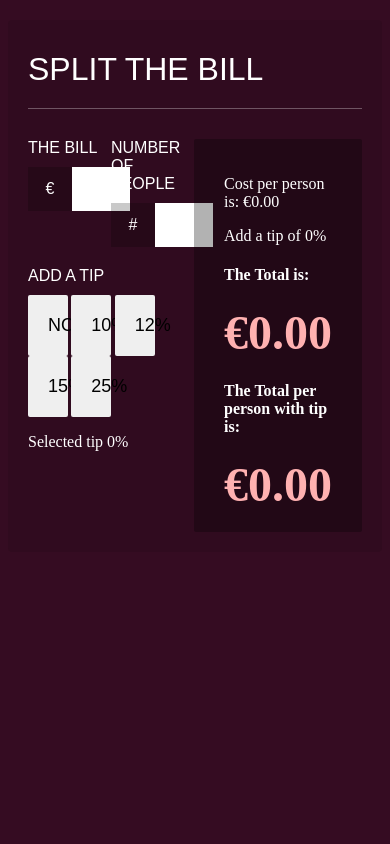
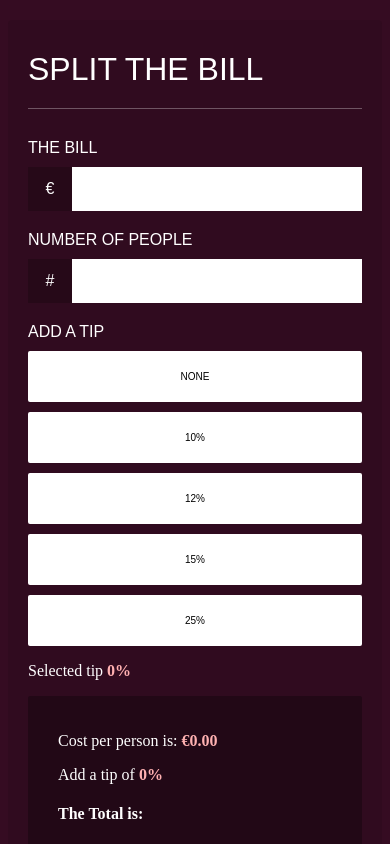
Before and after one commit to mulrooneydesign/split-the-bill, a React (Create React App) app: page / in a window 390 px wide. Shown: the top 844 px of the page. Built offline with nearby package versions, Linux system fonts and the light colour scheme; what webfontloader would draw is missing.

Commit message:
Make responsive

```diff
--- a/src/App.js
+++ b/src/App.js
@@ -28,10 +28,10 @@ const App = () => {
             <hr />
             <div className={classes.grid}>
                 <div>
-                    <InputField icon="€" id="price" type="number" name="price" onChange={onChangeBillHandler} title="The Bill" />
-                    <InputField icon="#" id="people" type="number" name="people" onChange={onChangePriceHandler} title="Number of People" />
+                    <InputField icon="€" id="price" type="number" name="price" onChange={onChangeBillHandler} title="The Bill" value="00.00"/>
+                    <InputField icon="#" id="people" type="number" name="people" onChange={onChangePriceHandler} title="Number of People" value="1"/>
                     <TipChooser onSaveTip={onChangeTipHandler} />
-                    <p>Selected tip {tipPercentage}%</p>
+                    <p>Selected tip <strong>{tipPercentage}%</strong></p>
                 </div>
 
                 <div className={classes.results}>
--- a/src/App.module.css
+++ b/src/App.module.css
@@ -20,7 +20,14 @@
 
 .grid {
     display: grid;
-    grid-template-columns: 1fr 1fr;
+    grid-template-columns: 1fr;
+}
+
+@media screen and (min-width: 600px) {
+    .grid {
+        grid-template-columns: 1fr 1fr;
+    }
+
 }
 
 hr {
--- a/src/UI/Button/Button.module.css
+++ b/src/UI/Button/Button.module.css
@@ -1,20 +1,22 @@
 .tip-button {
     box-sizing: border-box;
     border: none;
-    background-color: none;
+    background-color: white;
     padding: 20px;
-    width: 16%;
-    margin-right: 2%;
+    width: 100%;
+    margin-bottom: 10px;
+    margin-right: 0;
     text-align: center;
     font-family: 'Oswald', sans-serif;
     font-weight: 100;
     text-transform: uppercase;
-    font-size: 18px;
+    font-size: 10px;
     border-radius: 2px;
+    display: block;
 }
 
 .tip-button:hover {
-    color: #350c22;
+    color: #ffb1b1;
     background-color: black;
 }
 
@@ -22,3 +24,12 @@
     color: rgb(255, 255, 255);
     background-color: black;
 }
+
+@media screen and (min-width: 600px) {
+    .tip-button {
+        display: inline;
+        width: 17.5%;
+        margin-right: 2%;
+        font-size: 16px;
+    }
+}
--- a/src/UI/InputField/InputField.module.css
+++ b/src/UI/InputField/InputField.module.css
@@ -1,7 +1,7 @@
 .input-field {
     display: block;
-    width: 50%;
-    float: left;
+    width: 100%;
+    float: none;
 }
 
 .input-field input {
@@ -10,7 +10,7 @@
     font-size: 22px;
     margin-bottom: 20px;
     margin-left: 44px;
-    width: 70%;
+    width: calc(100% - 44px);
     box-sizing: border-box;
     background: #fff;
     border: none;
@@ -18,6 +18,7 @@
     font-weight: 100;
     padding-left: 10px;
     margin-top: 10px;
+    padding-right: 20px;
 }
 
 .input-field label {
@@ -42,3 +43,14 @@
     background: #00000036;
     margin-top: 10px;
 }
+
+@media screen and (min-width: 600px) {
+    .input-field {
+        width: 50%;
+        float: left;
+    }
+
+    .input-field input {
+        width: calc(100% - 64px);
+    }
+}
--- a/src/components/Result/Result.js
+++ b/src/components/Result/Result.js
@@ -1,17 +1,17 @@
 import classes from './Result.module.css'
 
 const Result = ({price, tipPercentage, people}) => {
-
+    //to fixed is rounding down too early perhaps?
     const totalWithTip = (((parseInt(price) / 100 ) * parseInt(tipPercentage)) + parseInt(price)).toFixed(2)
     const totalPerPeronWithTip = (totalWithTip / people).toFixed(2)
     const costPerPerson = (price / people).toFixed(2)
 
     return(
         <>
-        <p>Cost per person is: €{costPerPerson}</p>
-        <p>Add a tip of {tipPercentage}%</p>
+        <p>Cost per person is: <strong>€{costPerPerson}</strong></p>
+        <p>Add a tip of <strong>{tipPercentage}%</strong></p>
         <h4>The Total is:</h4>
-        <p className={classes.result}>€{totalWithTip}</p>
+        <p className={classes.result}><strong>€{totalWithTip}</strong></p>
         <h4>The Total per person with tip is:</h4>
         <p className={classes.result}>€{totalPerPeronWithTip}</p>
         </>
--- a/src/components/Result/Result.module.css
+++ b/src/components/Result/Result.module.css
@@ -4,3 +4,7 @@
     margin: 0;
     color: #ffb1b1;
 }
+
+strong {
+   color: #ffb1b1;
+}
```
Also changed, not shown: src/reportWebVitals.js (deleted, +0 -13 lines), src/setupTests.js (deleted, +0 -5 lines), src/logo.svg (deleted).
